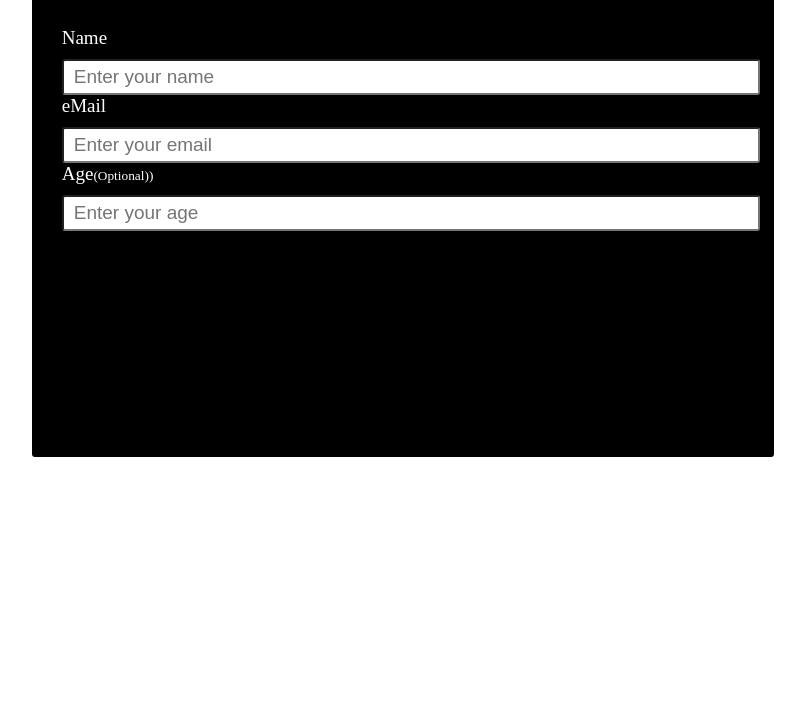
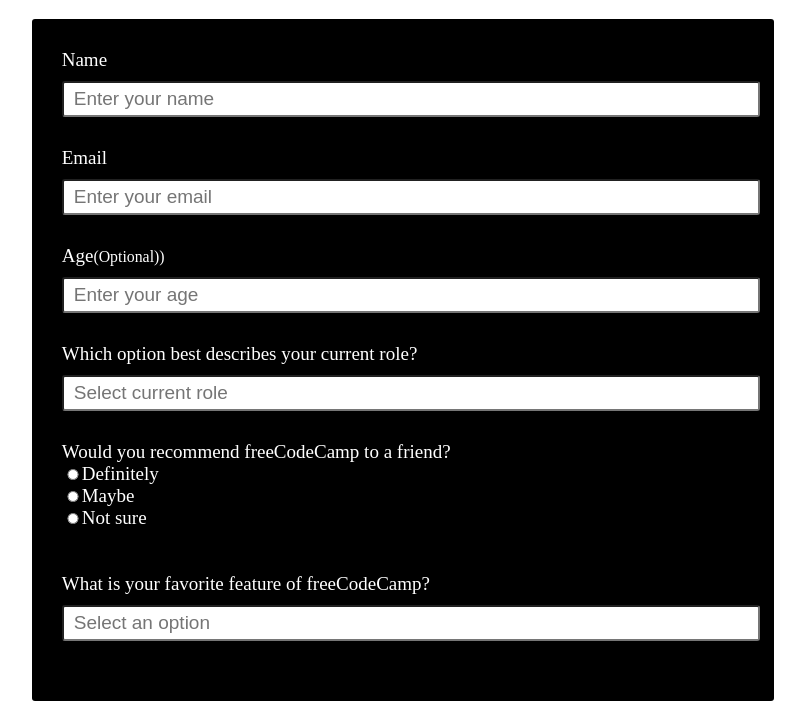
Before and after one commit to Kyle-Law/microverse-trial, a plain HTML site: page index.html in a window 1280 px wide. Shown: the part 124-833 px from the top of the page, without its empty margins (237-1042 px from the left). Before the commit the page ends 800 px from the top, so only its background shows below. Drawn offline with Linux system fonts and the light colour scheme.

Commit message:
added more features

```diff
--- a/css/style.css
+++ b/css/style.css
@@ -1,3 +1,6 @@
+body{
+    font-size: 19px;
+}
 
 h1{
     text-align: center;
@@ -8,7 +11,7 @@ h3{
 }
 .container{
     width:54%;
-    height:400px;
+    height:100%;
     background-color: black;
     margin: 0 auto;
     border-radius: 3px;
@@ -20,15 +23,21 @@ label{
     font-size: 19px;
 }
 
-input{
+.input{
     width: 100%;
     border-radius: 3px;
     height: 30px;
     margin-top: 10px;
     font-size: 19px;
     padding-left: 10px;
+    margin-bottom: 30px;
 }
 
 .optional{
     font-size: smaller;
 }
+
+.radio{
+    height: 11px;
+    width: 12px;
+}
--- a/index.html
+++ b/index.html
@@ -25,12 +25,42 @@
     <h1>Kyle and Carlos survey form</h1>
     <h3>Thank you for taking the time to help us improve the platform</h3>
     <div class="container">
-      <label for="name">Name</label>
-      <input type="text" id="name" placeholder="Enter your name">
-      <label for="email">eMail</label>
-      <input type="email" id="email" placeholder="Enter your email">
-      <label for="age">Age</label><label class="optional">(Optional))</label>
-      <input type="number" id="age" placeholder="Enter your age">
+      <form>
+        <label for="name">Name</label>
+        <input class="input" type="text" id="name" placeholder="Enter your name">
+
+        <label for="email">Email</label>
+        <input class="input" type="email" id="email" placeholder="Enter your email">
+
+        <label for="age">Age</label><label class="optional">(Optional))</label>
+        <input class="input" type="number" id="age" placeholder="Enter your age">
+
+        <label for="role">Which option best describes your current role?</label>
+        <input class="input" type="list" list="role" placeholder="Select current role">
+        <datalist id="role">
+          <option value="Student">
+          <option value="Full Time Job">
+          <option value="Full time Learner">
+          <option value="Prefer not to say">
+          <option value="Other">
+        </datalist>
+
+        <label for="recommend">Would you recommend freeCodeCamp to a friend?<br></label>
+        <input class="radio" type="radio" name="recommend" value="definitely">Definitely <br>
+        <input class="radio" type="radio" name="recommend" value="maybe">Maybe <br>
+        <input class="radio" type="radio" name="recommend" value="notsure">Not sure <br><br><br>
+
+        <label for="feature">What is your favorite feature of freeCodeCamp?</label>
+        <input class="input" type="list" list="feature" placeholder="Select an option">
+        <datalist id="feature">
+          <option value="Challenges">
+          <option value="Projects">
+          <option value="Community">
+          <option value="Open Source">
+        </datalist>
+
+
+      </form>
     </div>
     <script  src="js/index.js"></script>
   </body>
```
